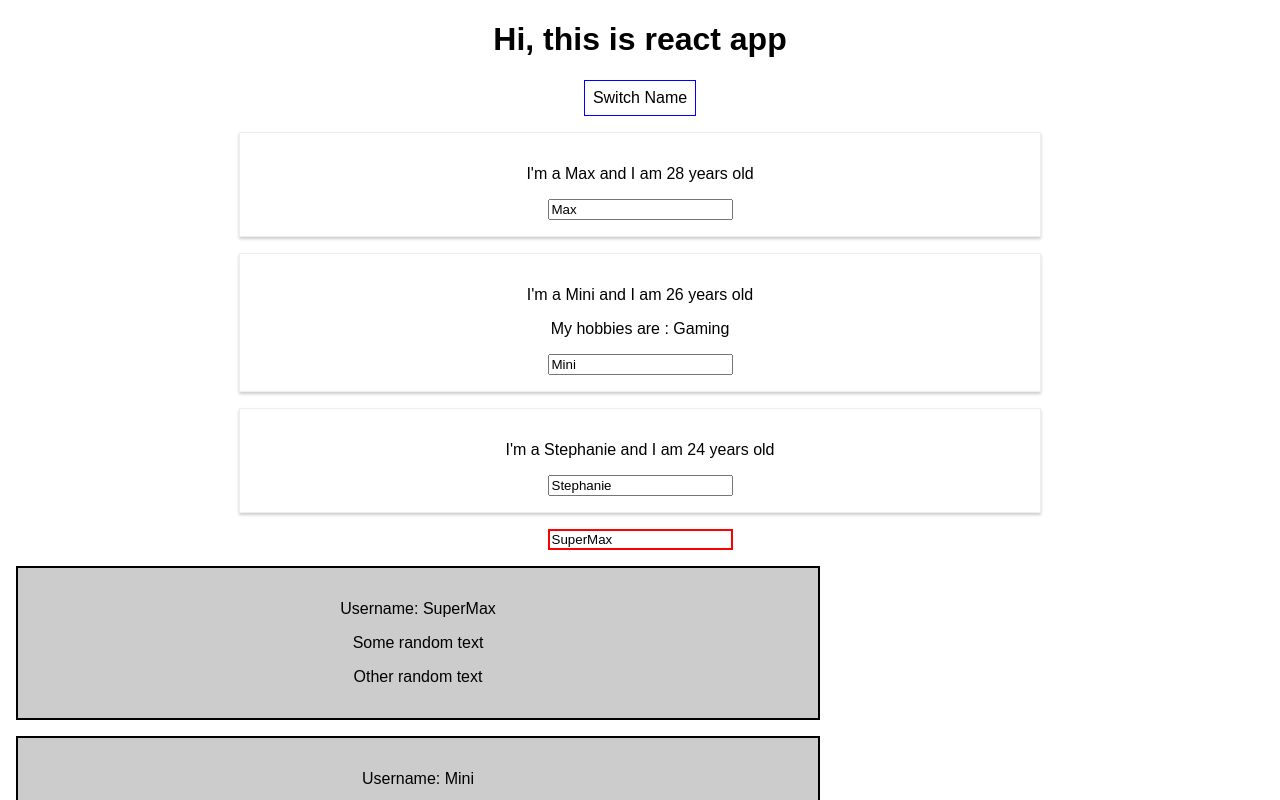
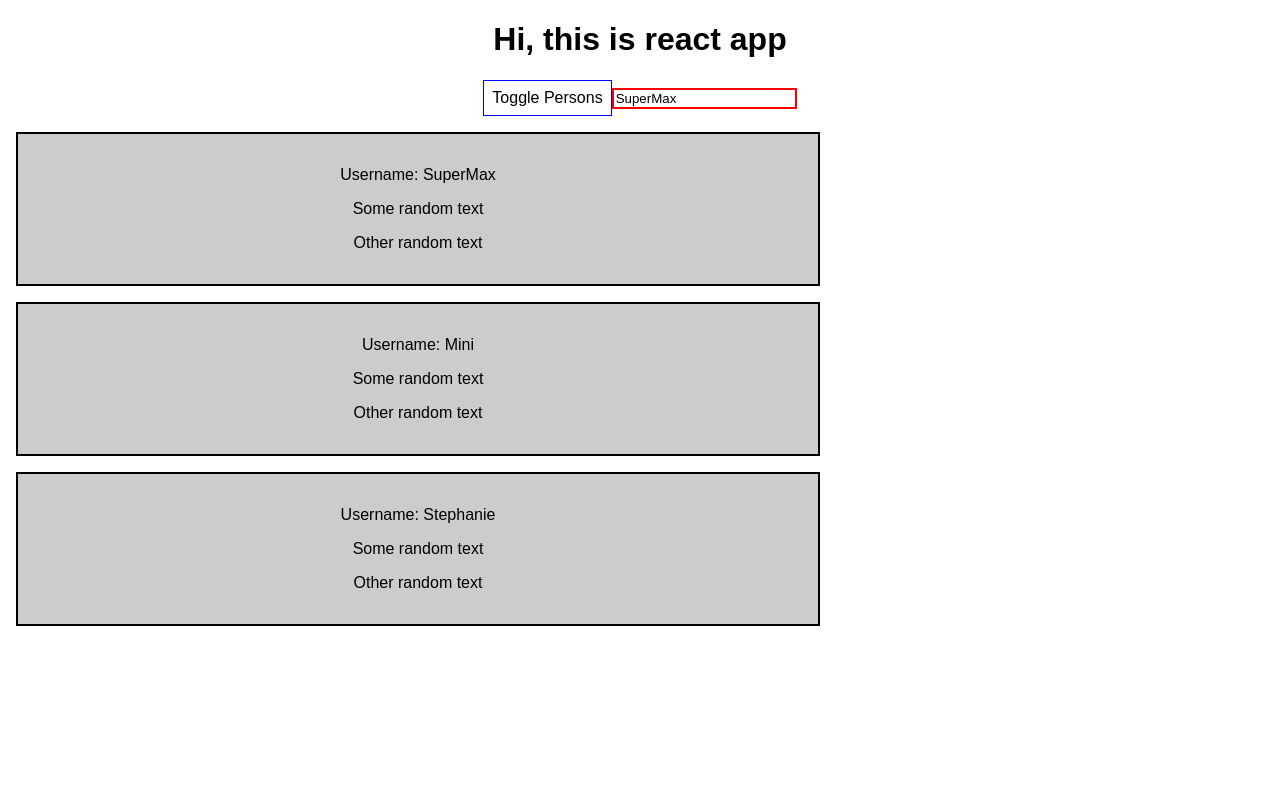
Before and after one commit to sriharshakappala/react-complete-guide, a React (Create React App) app: page / in a window 1280 px wide. Shown: the top 800 px of the page. Built offline with nearby package versions, Linux system fonts and the light colour scheme.

Commit message:
Render content conditionally

```diff
--- a/src/App.js
+++ b/src/App.js
@@ -13,7 +13,8 @@
       { name: 'Stephanie', age: '24' }
     ],
     otherState: 'someValue',
-    username: 'SuperMax'
+    username: 'SuperMax',
+    showPersons: false,
   }
 
   userNameChangedHandler = (event) => {
@@ -45,6 +46,13 @@
     })
   }
 
+  togglePersonsHandler = () => {
+    const doesShow = this.state.showPersons;
+    this.setState({
+      showPersons: !doesShow
+    });
+  }
+
   render() {
     const style = {
       backgroundColor: 'white',
@@ -56,7 +64,10 @@
     return (
       <div className="App">
         <h1>Hi, this is react app</h1>
-        <button style={style} onClick={() => this.switchNameHandler('Maximilian')}>Switch Name</button>
+        {/* <button style={style} onClick={() => this.switchNameHandler('Maximilian')}>Switch Name</button> */}
+        <button style={style} onClick={this.togglePersonsHandler}>Toggle Persons</button>
+        { this.state.showPersons === true ?
+          <div>
             <Person
               name={this.state.persons[0].name}
               age={this.state.persons[0].age}
@@ -68,6 +79,8 @@
               My hobbies are : Gaming
             </Person>
             <Person name={this.state.persons[2].name} age={this.state.persons[2].age} />
+          </div> : null
+        }
 
         <UserInput changed={this.userNameChangedHandler} currentName={this.state.username} />
         <UserOutput userName={this.state.username}/>
```
Lines whose indentation alone changed are shown as unchanged.
